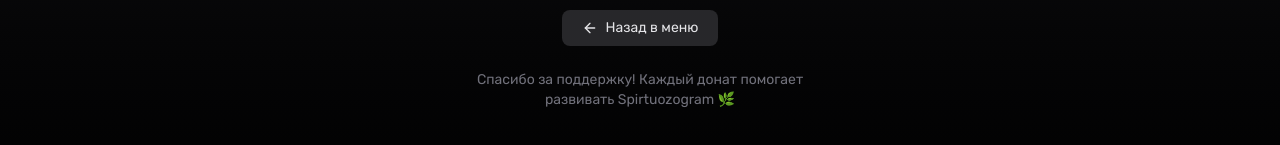
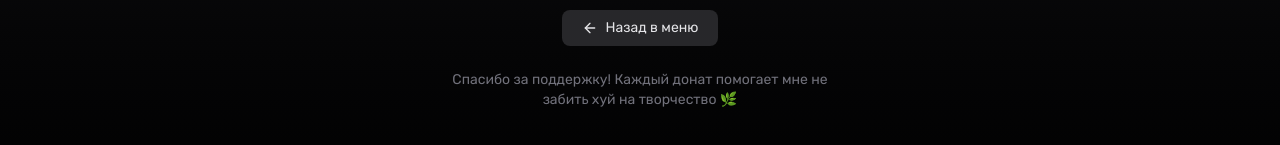
Before and after one commit to spirtuozgit/spirtuozogram, a Next.js app: page /donate in a window 1280 px wide. Shown: the part 311-456 px from the top of the page. Built offline with nearby package versions, Linux system fonts and the light colour scheme; no server answers.

Commit message:
Update page.js

```diff
--- a/app/donate/page.js
+++ b/app/donate/page.js
@@ -119,7 +119,7 @@
             </motion.button>
 
             <p className="text-zinc-500 text-sm mt-6 text-center max-w-sm">
-              Спасибо за поддержку! Каждый донат помогает развивать Spirtuozogram 🌿
+              Спасибо за поддержку! Каждый донат помогает мне не забить хуй на творчество 🌿
             </p>
           </motion.div>
         )}
```
